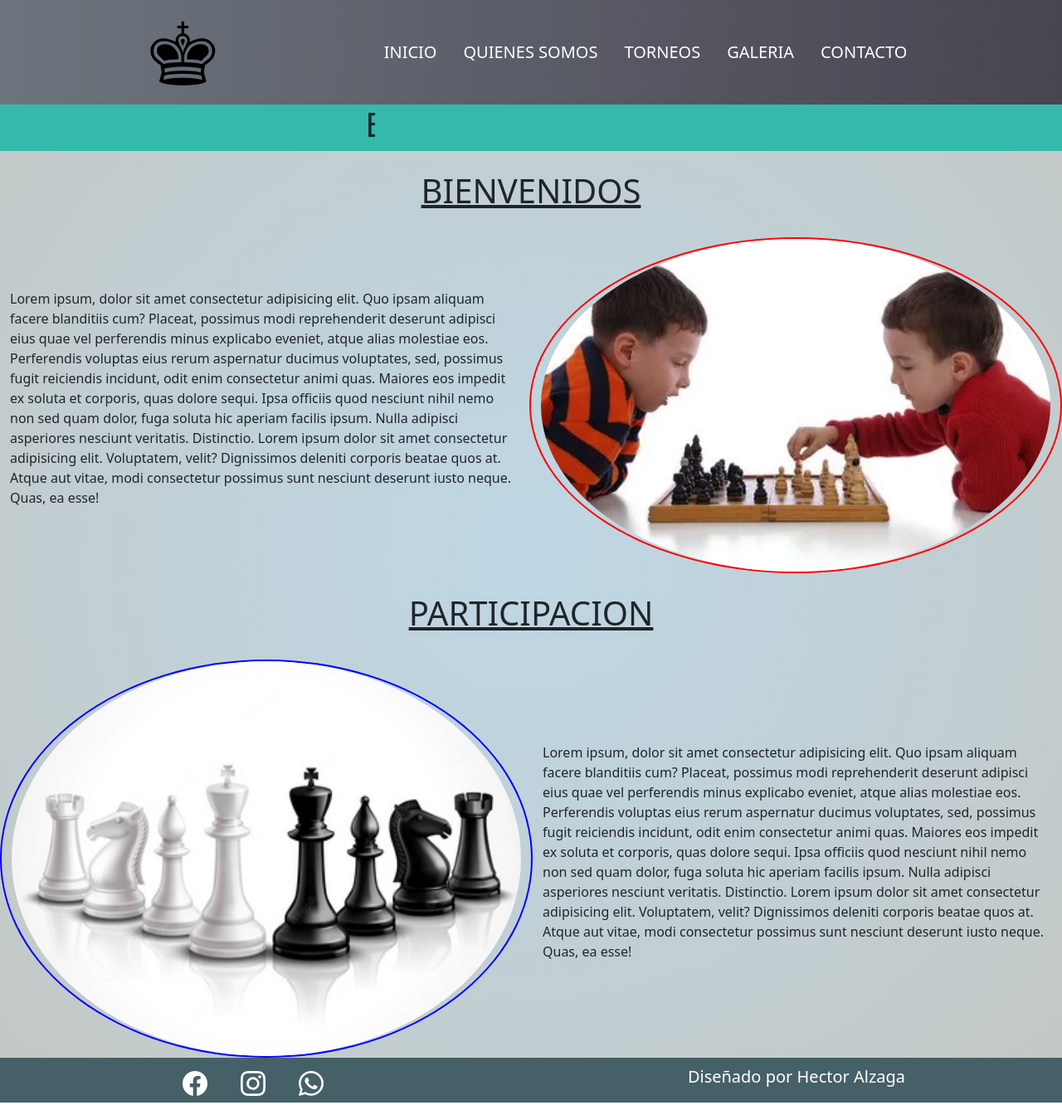
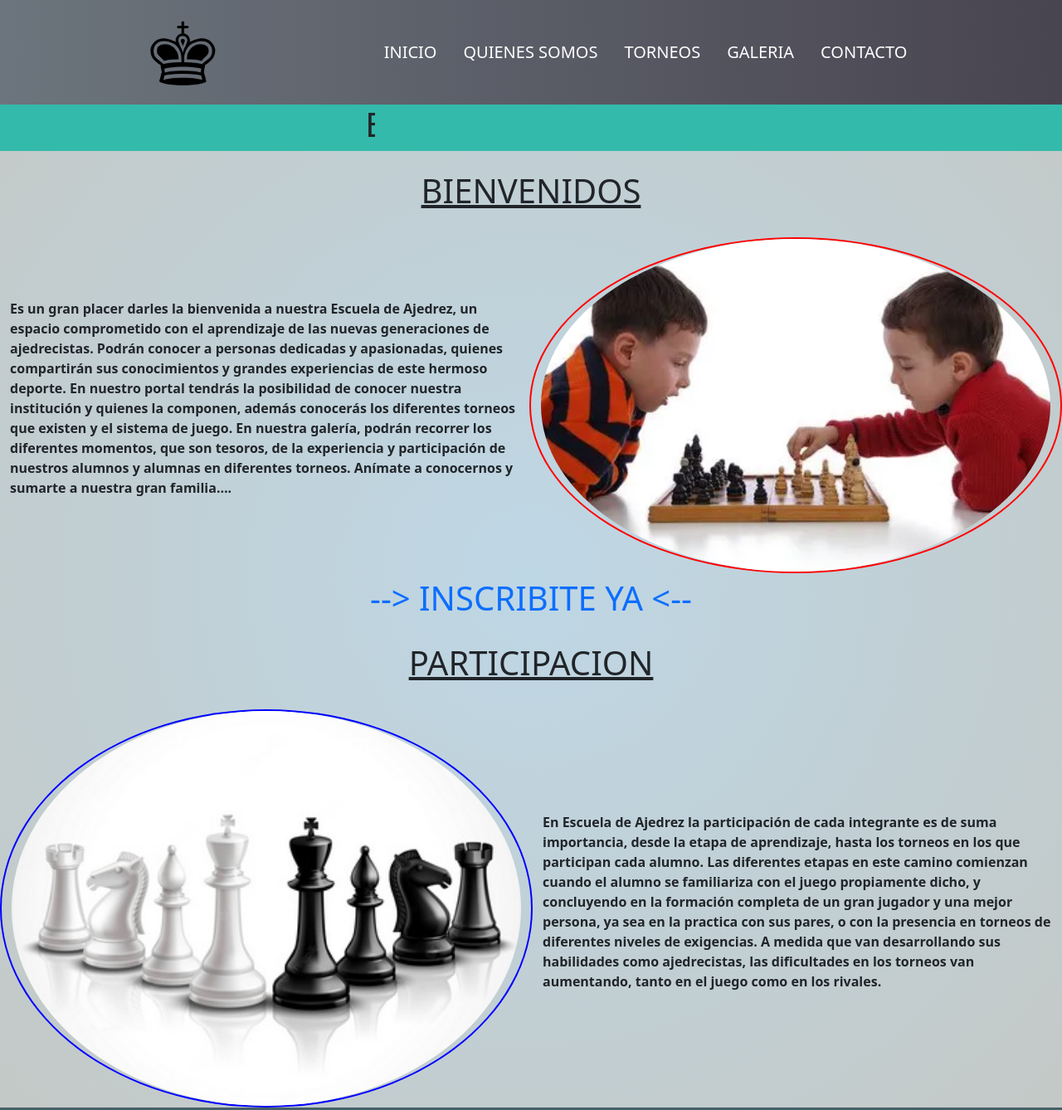
Before and after one commit to HectorAlzaga/mi_repositorio, a website: page index.html in a window 1280 px wide. Shown: the top 1338 px of the page at 83% size. Drawn offline with nearby package versions, Linux system fonts and the light colour scheme.

Commit message:
se modifico los textos de las paginas de inicio y quienes somos

```diff
--- a/index.html
+++ b/index.html
@@ -1,5 +1,6 @@
 <!DOCTYPE html>
 <html lang="en">
+
 <head>
     <meta charset="UTF-8">
     <meta http-equiv="X-UA-Compatible" content="IE=edge">
@@ -53,16 +54,20 @@
             </h2>
         </div>
         <div class="row mt-4">
-            <p class="col-md 12 col-xl 6 d-flex justify-content-center align-items-center">Lorem ipsum, dolor sit amet
-                consectetur adipisicing elit. Quo ipsam aliquam facere blanditiis cum? Placeat, possimus modi
-                reprehenderit deserunt adipisci eius quae vel perferendis minus explicabo eveniet, atque alias molestiae
-                eos. Perferendis voluptas eius rerum aspernatur ducimus voluptates, sed, possimus fugit reiciendis
-                incidunt, odit enim consectetur animi quas. Maiores eos impedit ex soluta et corporis, quas dolore
-                sequi. Ipsa officiis quod nesciunt nihil nemo non sed quam dolor, fuga soluta hic aperiam facilis ipsum.
-                Nulla adipisci asperiores nesciunt veritatis. Distinctio. Lorem ipsum dolor sit amet consectetur
-                adipisicing elit. Voluptatem, velit? Dignissimos deleniti corporis beatae quos at. Atque aut vitae, modi
-                consectetur possimus sunt nesciunt deserunt iusto neque. Quas, ea esse!</p>
+            <p class="col-md 12 col-xl 6 d-flex justify-content-center align-items-center fw-semibold">Es un gran placer darles la
+                bienvenida a nuestra Escuela de Ajedrez, un espacio comprometido con el aprendizaje de las nuevas
+                generaciones de ajedrecistas. Podrán conocer a personas dedicadas y apasionadas, quienes compartirán sus
+                conocimientos y grandes experiencias de este hermoso deporte.
+                En nuestro portal tendrás la posibilidad de conocer nuestra institución y quienes la componen, además
+                conocerás los diferentes torneos que existen y el sistema de juego.
+                En nuestra galería, podrán recorrer los diferentes momentos, que son tesoros, de la experiencia y
+                participación de nuestros alumnos y alumnas en diferentes torneos.
+                Anímate a conocernos y sumarte a nuestra gran familia….
+            </p>
             <img src="./images/niños_juagndo.jpg" alt="inicio" class="col-md 12 col-xl 5  rounded-circle bordeRojo">
+        </div>
+        <div class="row">
+            <a href="./pages/contacto.html" class="text-decoration-none col-12 fs-1 d-flex justify-content-center">--> INSCRIBITE YA <--</a>
         </div>
         <div class="row mt-4" id="subtitulo">
             <h2 class="col-md 12 col-xl 6 fs-1 d-flex justify-content-center text-decoration-underline ">PARTICIPACION
@@ -71,15 +76,15 @@
         <div class="row mt-4" id="tamañoFila2">
             <img src="./images/iniciopiezas.jpg" alt="participacion"
                 class="col-md 12 col-xl 6  rounded-circle bordeAzul">
-            <p class="col-md 12 col-xl 6 d-flex justify-content-center align-items-center">Lorem ipsum, dolor sit amet
-                consectetur adipisicing elit. Quo ipsam aliquam facere blanditiis cum? Placeat, possimus modi
-                reprehenderit deserunt adipisci eius quae vel perferendis minus explicabo eveniet, atque alias molestiae
-                eos. Perferendis voluptas eius rerum aspernatur ducimus voluptates, sed, possimus fugit reiciendis
-                incidunt, odit enim consectetur animi quas. Maiores eos impedit ex soluta et corporis, quas dolore
-                sequi. Ipsa officiis quod nesciunt nihil nemo non sed quam dolor, fuga soluta hic aperiam facilis ipsum.
-                Nulla adipisci asperiores nesciunt veritatis. Distinctio. Lorem ipsum dolor sit amet consectetur
-                adipisicing elit. Voluptatem, velit? Dignissimos deleniti corporis beatae quos at. Atque aut vitae, modi
-                consectetur possimus sunt nesciunt deserunt iusto neque. Quas, ea esse!</p>
+            <p class="col-md 12 col-xl 6 d-flex justify-content-center align-items-center fw-semibold">En Escuela de Ajedrez la
+                participación de cada integrante es de suma importancia, desde la etapa de aprendizaje, hasta los
+                torneos en los que participan cada alumno.
+                Las diferentes etapas en este camino comienzan cuando el alumno se familiariza con el juego propiamente
+                dicho, y concluyendo en la formación completa de un gran jugador y una mejor persona, ya sea en la
+                practica con sus pares, o con la presencia en torneos de diferentes niveles de exigencias. A medida que
+                van desarrollando sus habilidades como ajedrecistas, las dificultades en los torneos van aumentando,
+                tanto en el juego como en los rivales.
+            </p>
         </div>
     </main>
     <!--INICIO DEL FOOTER-->
```
Also changed, not shown: pages/quienesSomos.html (+21 -18 lines).
